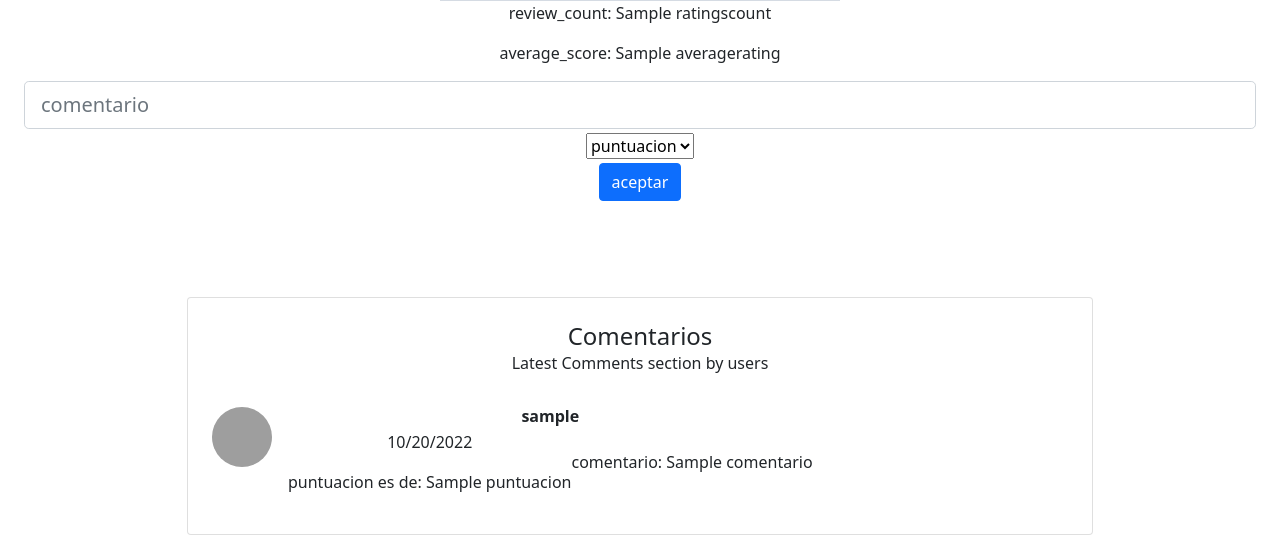
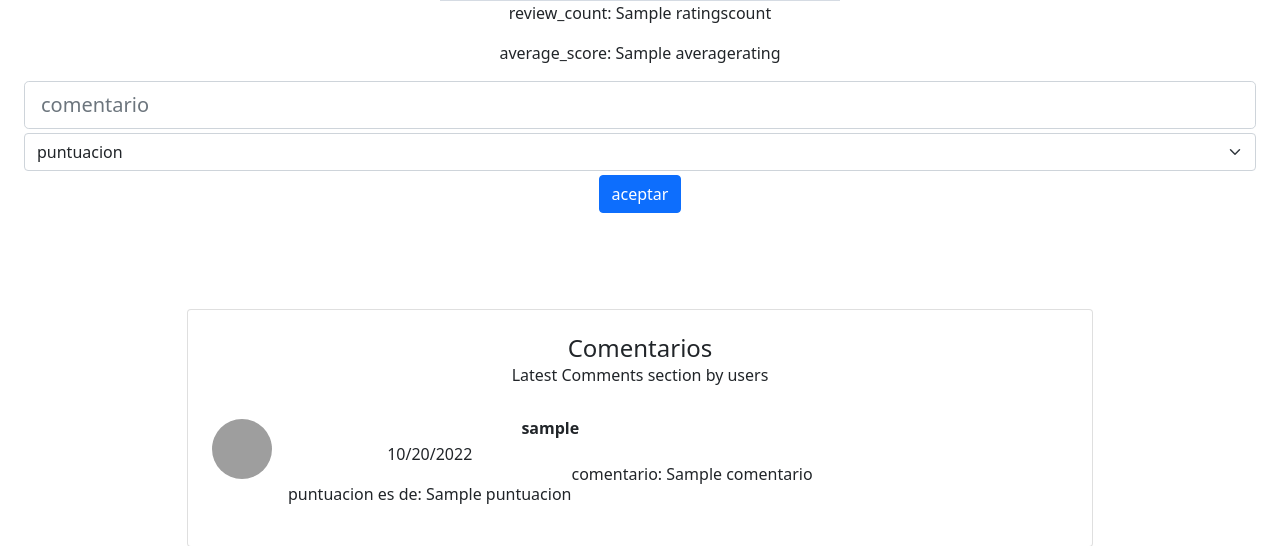
Before and after one commit to nade2301/cs50w-project1.io, a Flask app: template templates/resena.html in a window 1280 px wide. Shown: the part 573-1119 px from the top of the page. Run offline with Flask 2, Linux system fonts and the light colour scheme; the template is opened without the code that fills it: most values are stand-ins (such as "Sample title", 1, 10 or a date in 2020); grey boxes marked "Sample" are stand-in pictures; grey boxes are pictures that could not be loaded.

Commit message:
Update resena.html

```diff
--- a/templates/resena.html
+++ b/templates/resena.html
@@ -12,6 +12,11 @@
             <img  src="{{image}}"  alt="">
             <p>review_count:   {{ratingscount}}</p>
             <p>average_score:  {{averagerating}}</p>
+            {% if comentario > 0 %}
+            <div class="alert alert-primary" role="alert">
+              este usuario ya comento una vez, no se puede comentar mas de una vez!!!
+            </div>
+            {% endif %}
 
 
             <form action="/resena/{{lib['id']}}" method="post">
@@ -19,7 +24,7 @@
                 <div class="form-row align-items-center">
                     <input class="form-control form-control-lg"  name="comentario" type="text" placeholder="comentario" {% if comentario > 0 %}disabled{% else %}required {% endif %}>
                   <div class="col-auto my-1">
-                    <select class="custom-select mr-sm-2" name="puntuacion" id="inlineFormCustomSelect" {% if comentario > 0 %}disabled{% else %}required {% endif %}>
+                    <select class="custom-select mr-sm-2 form-select" name="puntuacion" id="inlineFormCustomSelect" {% if comentario > 0 %}disabled{% else %}required {% endif %}>
                       <option selected>puntuacion</option>
                       <option value="1">1</option>
                       <option value="2">2</option>
```
